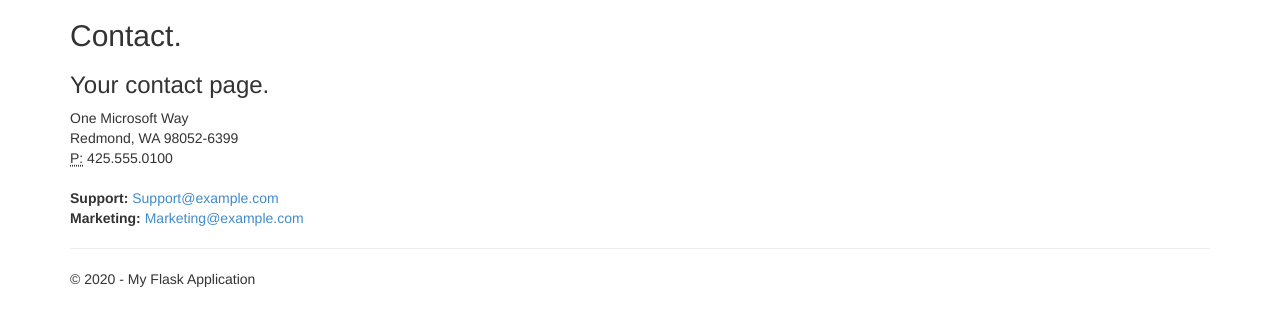
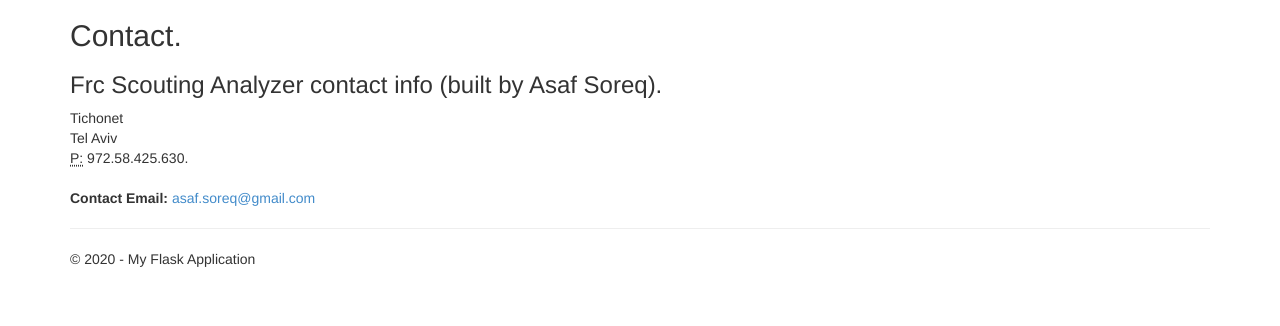
Before and after one commit to Asasor/FlaskWebProject1Asaf, a Flask app: page /contact in a window 1280 px wide. Shown: the part 51-377 px from the top of the page. Run offline with Flask 2, Linux system fonts and the light colour scheme; parts of the project's set-up code (start-up, migrations or seed data) failed here and were passed over; some libraries are stand-ins or nearby versions.

Commit message:
filled out contact info

```diff
--- a/FlaskWebProject1Asaf/FlaskWebProject1Asaf/templates/contact.html
+++ b/FlaskWebProject1Asaf/FlaskWebProject1Asaf/templates/contact.html
@@ -6,15 +6,14 @@
 <h3>{{ message }}</h3>
 
 <address>
-    One Microsoft Way<br />
-    Redmond, WA 98052-6399<br />
+    Tichonet<br />
+    Tel Aviv<br />
     <abbr title="Phone">P:</abbr>
-    425.555.0100
+    972.58.425.630.
 </address>
 
 <address>
-    <strong>Support:</strong>   <a href="mailto:Support@example.com">Support@example.com</a><br />
-    <strong>Marketing:</strong> <a href="mailto:Marketing@example.com">Marketing@example.com</a>
+    <strong>Contact Email:</strong>   <a href="mailto:asaf.soreq@gmail.com">asaf.soreq@gmail.com</a><br />
 </address>
 
 {% endblock %}
--- a/FlaskWebProject1Asaf/FlaskWebProject1Asaf/views.py
+++ b/FlaskWebProject1Asaf/FlaskWebProject1Asaf/views.py
@@ -38,7 +38,7 @@ def contact():
         'contact.html',
         title='Contact',
         year=datetime.now().year,
-        message='Your contact page.'
+        message='Frc Scouting Analyzer contact info (built by Asaf Soreq).'
     )
 
 @app.route('/photoalbum')
```
